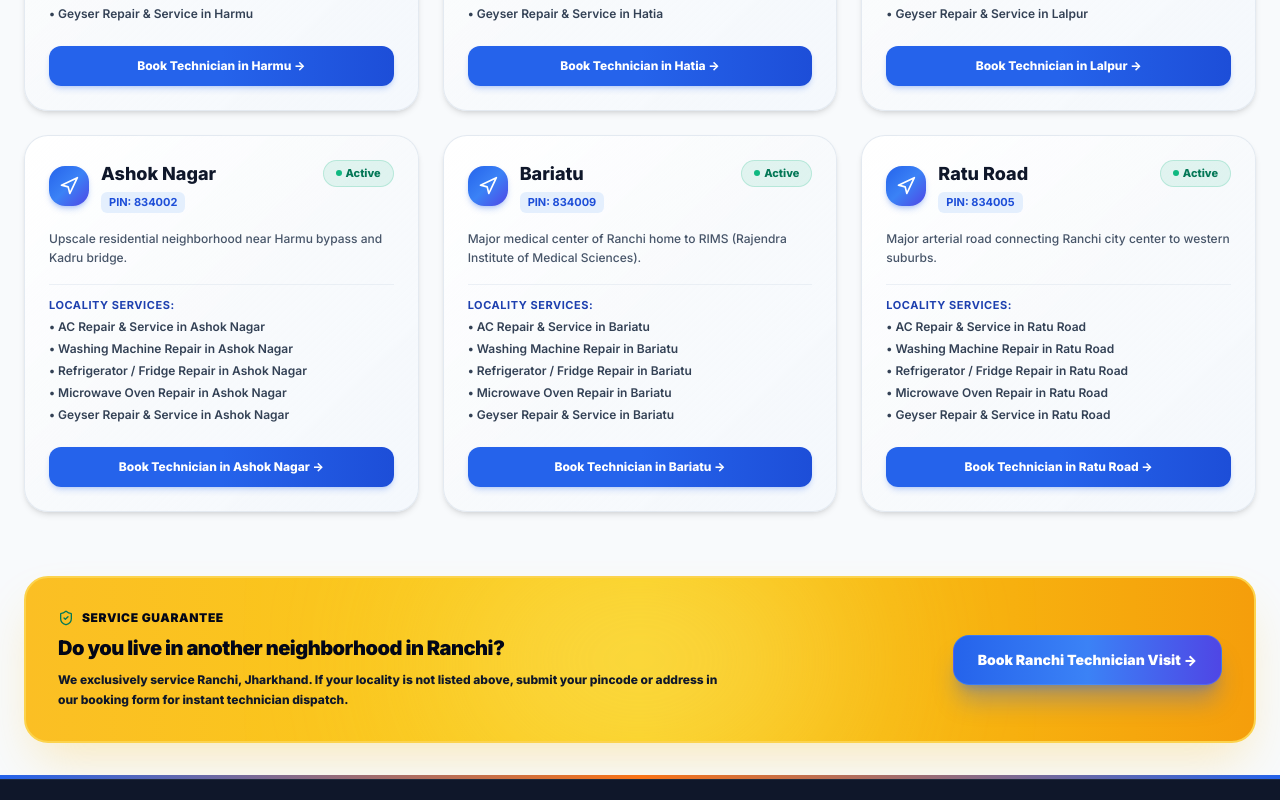
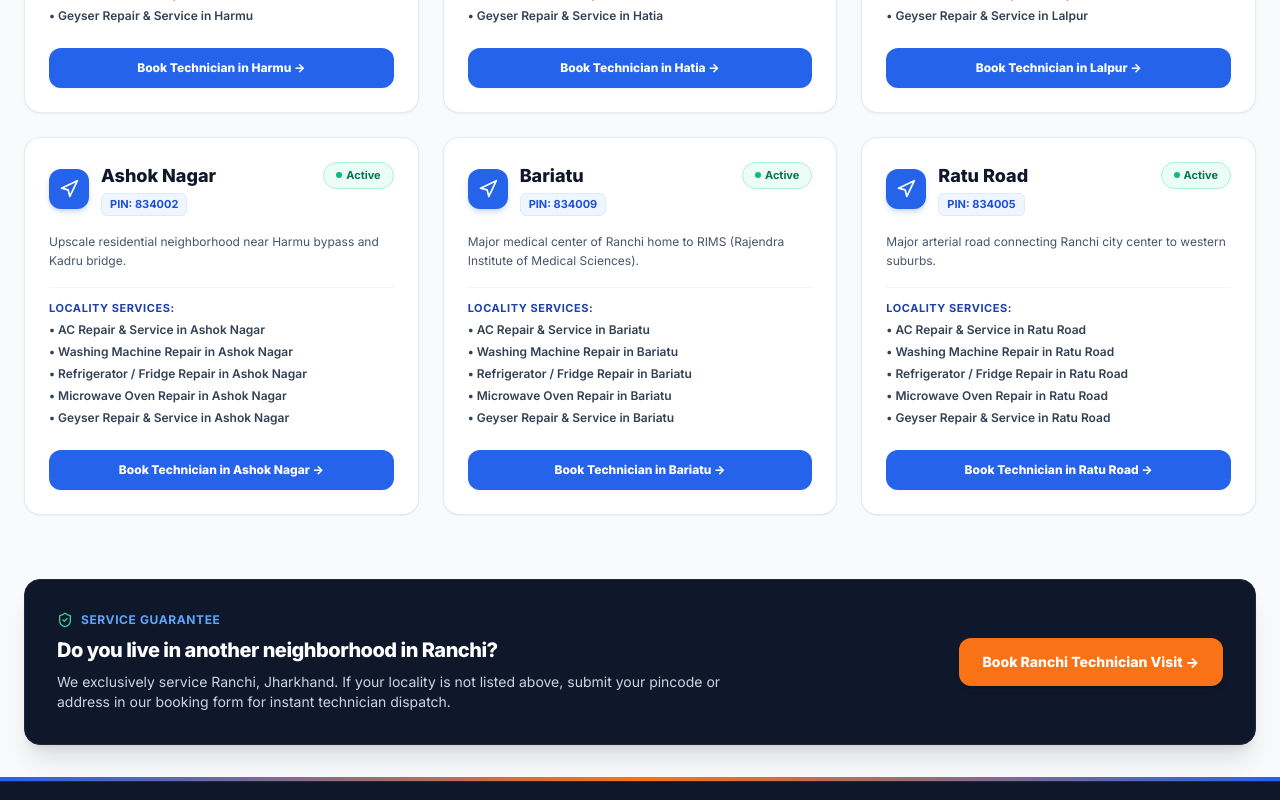
Before and after one commit to repairservice240-cell/ranchi-repair, a React (Vite) app: page /service-areas in a window 1280 px wide. Shown: the part 1080-1880 px from the top of the page. Built offline with nearby package versions, Linux system fonts and the light colour scheme.

Commit message:
Replace yellow/gold banner with clean slate dark blue and orange theme

```diff
--- a/src/pages/ServiceAreasPage.tsx
+++ b/src/pages/ServiceAreasPage.tsx
@@ -52,33 +52,33 @@ export const ServiceAreasPage: React.FC<ServiceAreasPageProps> = ({ onOpenBookin
           {publishedLocalities.map((loc) => (
             <div
               key={loc.id}
-              className="group bg-gradient-to-br from-white via-slate-50/60 to-blue-50/40 rounded-3xl p-6 border border-slate-200/90 hover:border-blue-500/80 shadow-md hover:shadow-xl hover:shadow-blue-600/15 transition-all duration-300 flex flex-col justify-between hover:-translate-y-1 overflow-hidden"
+              className="group bg-white rounded-2xl p-6 border border-slate-200/90 hover:border-blue-500 shadow-sm hover:shadow-md transition-all duration-300 flex flex-col justify-between hover:-translate-y-0.5 overflow-hidden"
             >
               <div>
                 <div className="flex items-start justify-between mb-4">
                   <div className="flex items-center gap-3">
-                    <div className="w-10 h-10 rounded-2xl bg-gradient-to-br from-blue-600 via-blue-500 to-indigo-600 text-white flex items-center justify-center shadow-md shadow-blue-600/25 shrink-0">
+                    <div className="w-10 h-10 rounded-xl bg-blue-600 text-white flex items-center justify-center shadow-md shadow-blue-600/20 shrink-0">
                       <Navigation className="w-5 h-5 text-white" />
                     </div>
                     <div>
                       <h2 className="font-extrabold text-lg text-slate-900 group-hover:text-blue-600 transition-colors">
                         {loc.name}
                       </h2>
-                      <span className="inline-block text-[11px] font-bold text-blue-700 bg-blue-100/70 px-2 py-0.5 rounded-md mt-0.5">PIN: {loc.pincode}</span>
+                      <span className="inline-block text-[11px] font-bold text-blue-700 bg-blue-50 px-2 py-0.5 rounded-md mt-0.5 border border-blue-100">PIN: {loc.pincode}</span>
                     </div>
                   </div>
-                  <span className="inline-flex items-center gap-1 text-[11px] font-extrabold px-3 py-1 rounded-full bg-emerald-500/10 text-emerald-700 border border-emerald-500/20 shadow-xs shrink-0">
-                    <span className="w-1.5 h-1.5 rounded-full bg-emerald-500 animate-pulse" />
+                  <span className="inline-flex items-center gap-1 text-[11px] font-bold px-3 py-1 rounded-full bg-emerald-50 text-emerald-700 border border-emerald-200 shrink-0">
+                    <span className="w-1.5 h-1.5 rounded-full bg-emerald-500" />
                     Active
                   </span>
                 </div>
 
-                <p className="text-xs text-slate-600 leading-relaxed mb-4 font-medium">
+                <p className="text-xs text-slate-600 leading-relaxed mb-4 font-normal">
                   {loc.description}
                 </p>
 
                 {/* Available Locality Services */}
-                <div className="space-y-1.5 mb-6 pt-3 border-t border-slate-200/60">
+                <div className="space-y-1.5 mb-6 pt-3 border-t border-slate-100">
                   <div className="text-[11px] font-bold text-blue-800 uppercase tracking-wider mb-1">
                     Locality Services:
                   </div>
@@ -98,7 +98,7 @@ export const ServiceAreasPage: React.FC<ServiceAreasPageProps> = ({ onOpenBookin
 
               <button
                 onClick={() => onOpenBooking?.(undefined, loc.name)}
-                className="w-full py-3 rounded-xl font-extrabold text-xs text-center text-white bg-gradient-to-r from-blue-600 via-blue-600 to-blue-700 hover:from-blue-700 hover:to-blue-800 transition-all block shadow-md shadow-blue-600/20 cursor-pointer"
+                className="w-full py-3 rounded-xl font-extrabold text-xs text-center text-white bg-blue-600 hover:bg-blue-700 transition-all block shadow-sm cursor-pointer"
               >
                 Book Technician in {loc.name} &rarr;
               </button>
@@ -106,27 +106,24 @@ export const ServiceAreasPage: React.FC<ServiceAreasPageProps> = ({ onOpenBookin
           ))}
         </div>
 
-        {/* Ranchi Restriction Guarantee Banner - Vibrant Golden Yellow & Amber Gradient Theme */}
-        <div className="p-6 sm:p-8 bg-gradient-to-r from-amber-400 via-yellow-400 to-amber-500 text-slate-950 rounded-3xl border-2 border-amber-300 flex flex-col md:flex-row items-center justify-between gap-6 shadow-2xl shadow-amber-400/30 relative overflow-hidden transition-all duration-300">
-          {/* Subtle Radial Glow */}
-          <div className="absolute top-1/2 left-1/2 -translate-x-1/2 -translate-y-1/2 w-96 h-48 bg-yellow-200/50 blur-[100px] pointer-events-none rounded-full" />
-
+        {/* Ranchi Restriction Guarantee Banner - Clean Blue & Orange Theme */}
+        <div className="p-6 sm:p-8 bg-slate-900 text-white rounded-2xl border border-slate-800 flex flex-col md:flex-row items-center justify-between gap-6 shadow-xl relative overflow-hidden">
           <div className="space-y-2 relative z-10">
-            <div className="flex items-center gap-2 text-slate-950 font-black text-xs uppercase tracking-wider">
-              <ShieldCheck className="w-4 h-4 text-emerald-700" />
+            <div className="flex items-center gap-2 text-blue-400 font-bold text-xs uppercase tracking-wider">
+              <ShieldCheck className="w-4 h-4 text-emerald-400" />
               <span>Service Guarantee</span>
             </div>
-            <h3 className="text-xl font-black text-slate-950 tracking-tight">
+            <h3 className="text-xl font-extrabold text-white tracking-tight">
               Do you live in another neighborhood in Ranchi?
             </h3>
-            <p className="text-xs text-slate-900 font-extrabold max-w-2xl leading-relaxed">
+            <p className="text-xs sm:text-sm text-slate-300 font-normal max-w-2xl leading-relaxed">
               We exclusively service Ranchi, Jharkhand. If your locality is not listed above, submit your pincode or address in our booking form for instant technician dispatch.
             </p>
           </div>
 
           <Link
             to="/book-service/"
-            className="px-6 py-3.5 rounded-2xl bg-gradient-to-r from-blue-600 via-blue-500 to-indigo-600 hover:from-blue-500 hover:to-indigo-500 text-white font-black text-xs sm:text-sm shrink-0 transition-all duration-300 shadow-xl shadow-blue-600/35 hover:shadow-blue-500/50 hover:scale-[1.02] active:scale-95 border border-blue-400/30 relative z-10"
+            className="px-6 py-3.5 rounded-xl bg-orange-500 hover:bg-orange-600 text-white font-extrabold text-xs sm:text-sm shrink-0 transition-all shadow-md active:scale-95 relative z-10"
           >
             Book Ranchi Technician Visit &rarr;
           </Link>
```
Also changed, not shown: src/components/home/RanchiLocalitiesSection.tsx (+15 -18 lines).
